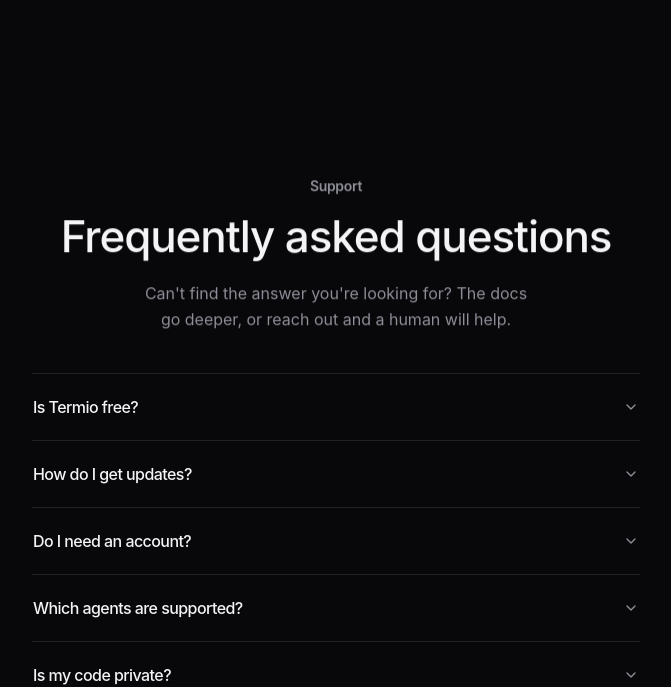
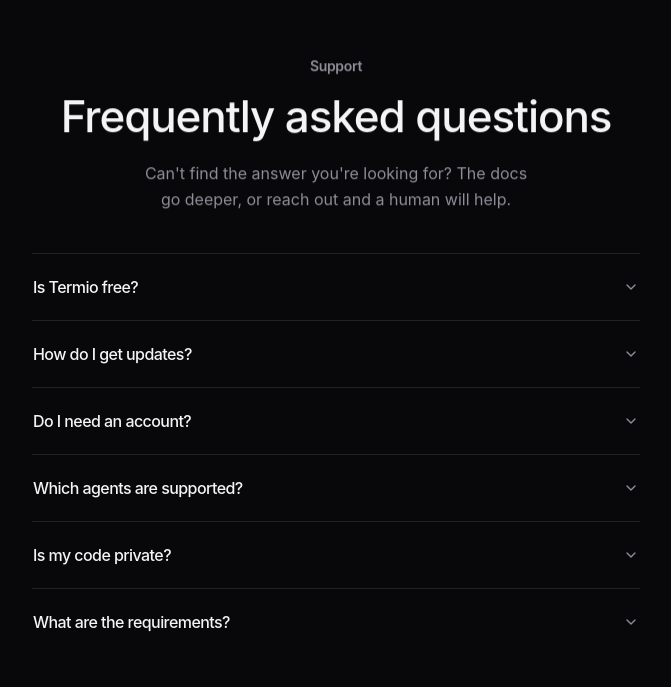
Before and after one commit to MichaelC001/termio, a Next.js app in the folder web/landing/: page / in a window 1280 px wide. Shown: the part 1962-2649 px from the top of the page, without its empty margins (304-975 px from the left). Built offline with nearby package versions, Linux system fonts and the light colour scheme.

Commit message:
style(landing): trim the FAQ's top padding
With the features section gone, the FAQ's py-32/40 stacked on the agent
showcase's pb-32/40 left ~20rem of dead space; keep the bottom rhythm
and drop the top to pt-8/10.

```diff
--- a/web/landing/src/components/sections/faq.tsx
+++ b/web/landing/src/components/sections/faq.tsx
@@ -60,7 +60,9 @@
         type="application/ld+json"
         dangerouslySetInnerHTML={{ __html: JSON.stringify(faqJsonLd) }}
       />
-      <div className="mx-auto w-full max-w-2xl px-5 py-32 sm:py-40 sm:px-8">
+      {/* Light top padding — the section above already ends with pb-32/40, so a
+          full py-32 here would double the gap. */}
+      <div className="mx-auto w-full max-w-2xl px-5 pb-32 pt-8 sm:pb-40 sm:pt-10 sm:px-8">
         <Reveal className="flex flex-col items-center text-center">
           <SectionLabel accent="muted">Support</SectionLabel>
           <h2 className="mt-4 text-balance text-3xl font-medium leading-[1.1] tracking-tight text-foreground sm:text-[44px]">
```
